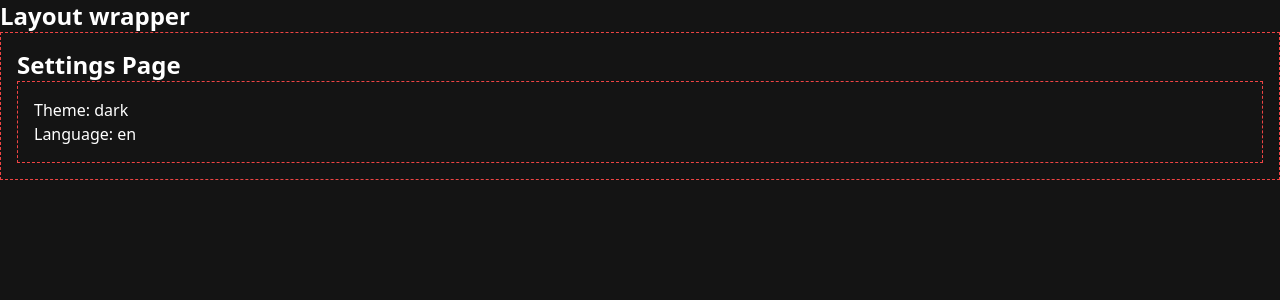
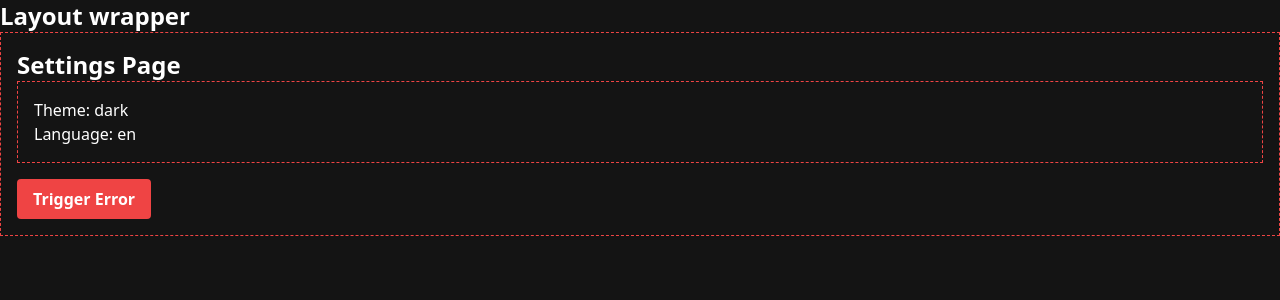
Before and after one commit to vaguiiinho/codeflix-client, a Next.js app: page /settings in a window 1280 px wide. Shown: the top 300 px of the page. Built offline with nearby package versions, Linux system fonts and the light colour scheme.

Commit message:
Componente Error

```diff
--- a/package.json
+++ b/package.json
@@ -13,9 +13,9 @@
     "@headlessui/react": "^2.2.0",
     "@heroicons/react": "^2.1.5",
     "@testing-library/react-hooks": "^8.0.1",
-    "next": "15.0.3",
-    "react": "18",
-    "react-dom": "18",
+    "next": "^15.0.3",
+    "react": "^18.3.1",
+    "react-dom": "^18.3.1",
     "tailwind-scrollbar-hide": "^1.1.7"
   },
   "devDependencies": {
--- /dev/null
+++ b/src/app/components/BuggyButton.tsx
@@ -0,0 +1,18 @@
+'use client'
+
+import { useState } from "react"
+
+
+export default function BuggyButton() {
+    const [clicked, setClicked] = useState(false)
+
+    if (clicked) {
+        throw new Error('Oh no! Something went wrong')
+    }
+    return (
+        <button className="rounded bg-red-500 hover:bg-red-700 px-4 py-2
+        font-bold text-white" onClick={() => setClicked(true)}>
+            Trigger Error
+        </button>
+    )
+}
--- /dev/null
+++ b/src/app/settings/error.tsx
@@ -0,0 +1,20 @@
+"use client"
+
+import { useEffect } from "react"
+
+
+
+export default function Error({ error }: { error: Error }) {
+    useEffect(() => {
+        console.log('loggin error: ', error)
+    }, [error])
+
+    return (
+        <div className="text-red-500">
+            <h1 className="text-2xl font-bold">Error Page</h1>
+            <div className="border border-dashed border-red-500 p-4">
+                <p>Something went wrong</p>
+            </div>
+        </div>
+    )
+}
--- a/src/app/settings/loading.tsx
+++ b/src/app/settings/loading.tsx
@@ -1,7 +1,7 @@
 import React from 'react'
 
-export default function Loading() {
+export default function loading() {
   return (
-    <div>L</div>
+    <div>loading</div>
   )
 }
--- a/src/app/settings/page.tsx
+++ b/src/app/settings/page.tsx
@@ -1,5 +1,6 @@
 import React from 'react'
 import { getAppSettings } from '../lib/settings'
+import BuggyButton from '../components/BuggyButton'
 
 export default async function Settings() {
     const { theme, language } = await getAppSettings()
@@ -10,6 +11,9 @@ export default async function Settings() {
                 <p>Theme: {theme}</p>
                 <p>Language: {language}</p>
             </div>
+            <div className='mt-4'>
+                <BuggyButton />
+            </div>
         </div>
     )
 }
--- a/src/app/settings/user/page.tsx
+++ b/src/app/settings/user/page.tsx
@@ -1,3 +1,4 @@
+import BuggyButton from '@/app/components/BuggyButton'
 import { getUserInfo } from '@/app/lib/settings'
 import React from 'react'
 
@@ -11,6 +12,9 @@ export default async function User() {
                 <p>Email: {email}</p>
                 <p>Age: {age}</p>
             </div>
+            <div className='mt-4'>
+                <BuggyButton />
+            </div>
         </div>
     )
 }
```
Also changed, not shown: 1 other file (tests, documents, lock files or other folders).
